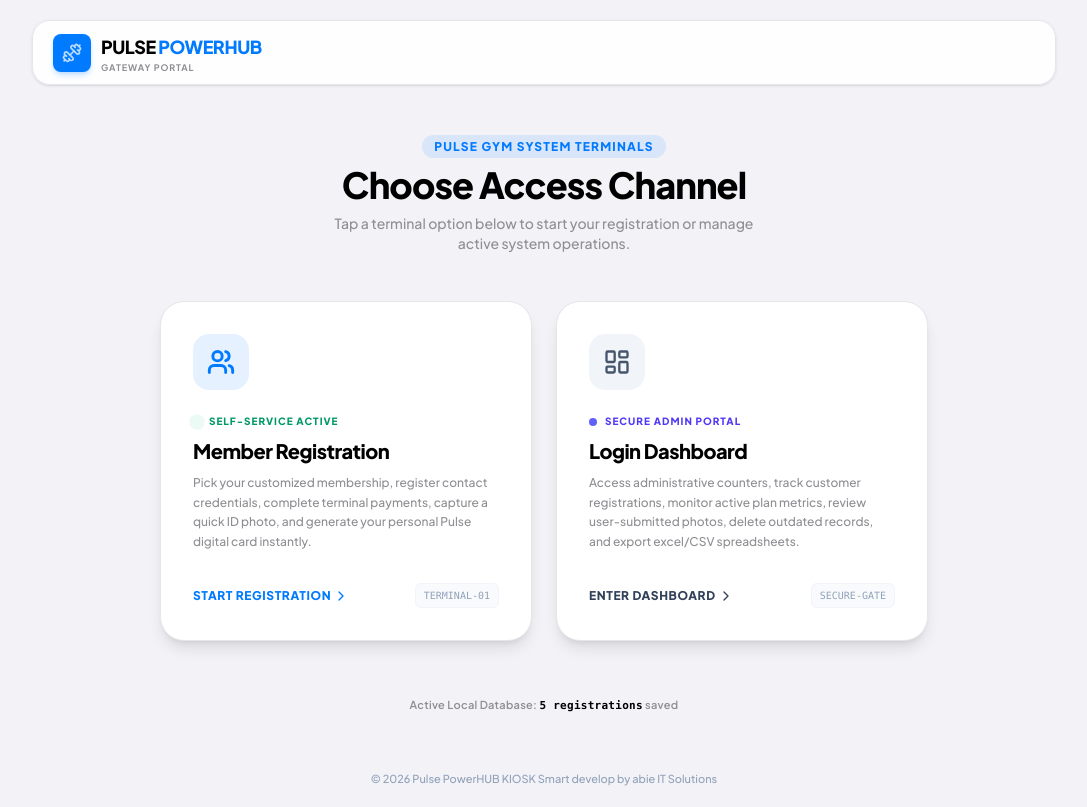
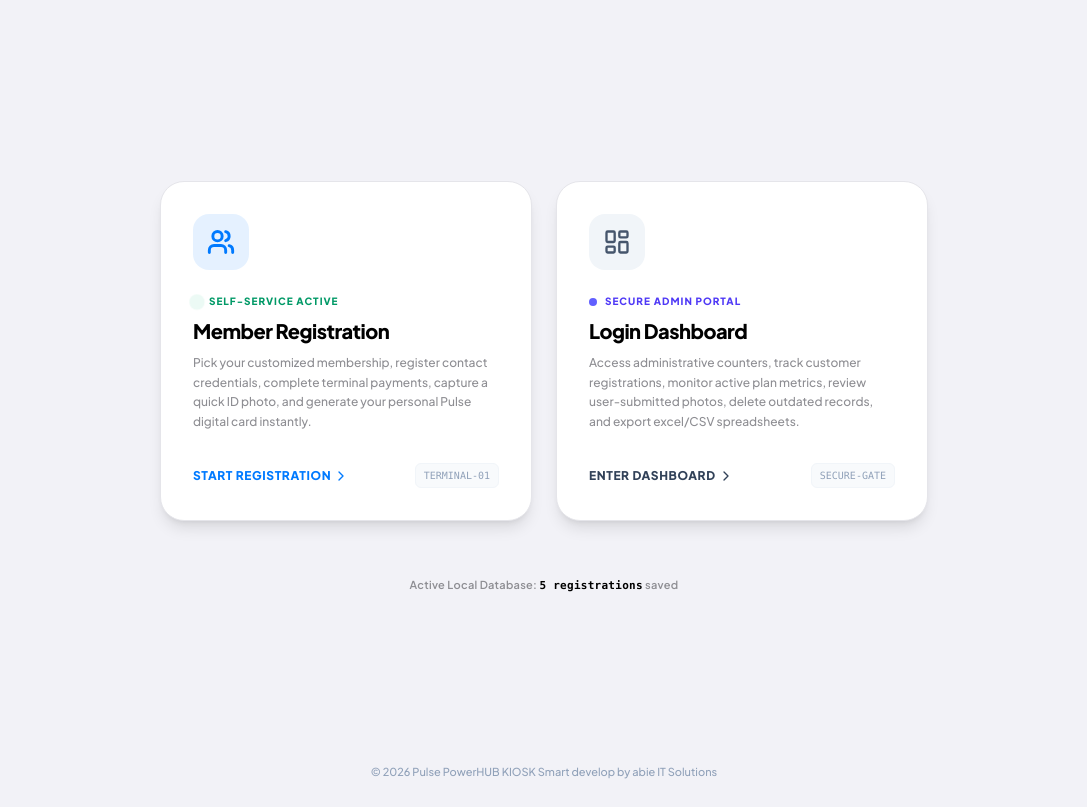
Before and after one commit to pulsegym-abie/member-pulse-gym, a React (Vite) app: page / in a window 1280 px wide. Shown: the whole page, without its empty margins (96-1183 px from the left). Built offline with nearby package versions, Linux system fonts and the light colour scheme.

Commit message:
refactor: restrict header visibility and animate portal
Limit header display to dashboard view and add fade-in animation to the portal view for a smoother user experience.

```diff
--- a/src/App.tsx
+++ b/src/App.tsx
@@ -725,8 +725,8 @@ export default function App() {
         </button>
       )}
 
-      {/* HEADER SECTION (HIDDEN ON MEMBER KIOSK) */}
-      {currentView !== 'member' && (
+      {/* HEADER SECTION (ONLY SHOWN ON DASHBOARD) */}
+      {currentView === 'dashboard' && (
         <header className="w-full max-w-5xl mx-auto mb-4 bg-white/90 backdrop-blur-md border border-[#E5E5EA] rounded-[18px] px-5 py-3 flex justify-between items-center shadow-sm">
           <div className="flex items-center space-x-2.5">
             <div className="w-9.5 h-9.5 rounded-lg bg-[#007AFF] flex items-center justify-center text-white shadow-md shadow-[#007AFF]/20">
@@ -761,19 +761,7 @@ export default function App() {
       <main className="w-full max-w-5xl mx-auto flex-grow flex flex-col justify-center">
 
         {currentView === 'portal' && (
-          <div className="w-full max-w-4xl mx-auto py-4 md:py-8 space-y-8" id="view-portal">
-            <div className="text-center space-y-2">
-              <span className="text-xs font-extrabold text-[#007AFF] uppercase tracking-widest bg-[#007AFF]/10 px-3 py-1 rounded-full">
-                Pulse Gym System Terminals
-              </span>
-              <h2 className="text-3xl md:text-4xl font-extrabold text-black tracking-tight font-display mt-2">
-                Choose Access Channel
-              </h2>
-              <p className="text-sm text-[#8E8E93] max-w-md mx-auto font-medium">
-                Tap a terminal option below to start your registration or manage active system operations.
-              </p>
-            </div>
-
+          <div className="w-full max-w-4xl mx-auto py-4 md:py-8 space-y-8 animate-fade-in" id="view-portal">
             <div className="grid grid-cols-1 md:grid-cols-2 gap-6 max-w-3xl mx-auto pt-4">
               {/* CARD 1: MEMBER KIOSK */}
               <button
```
